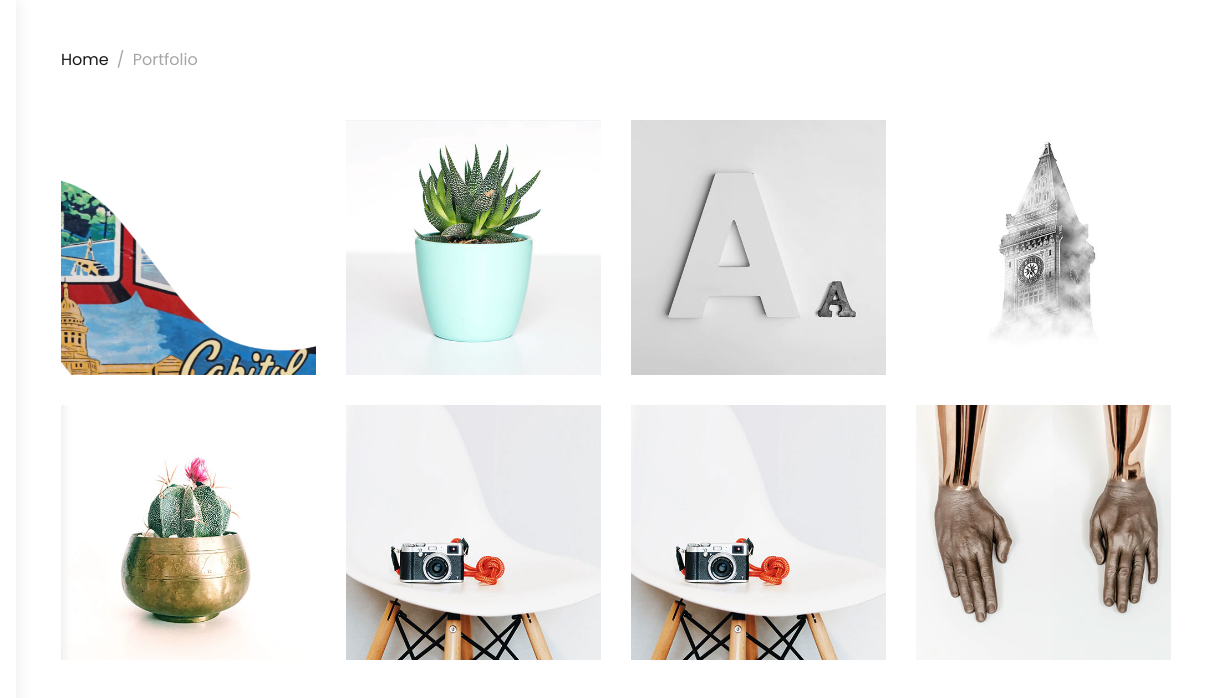
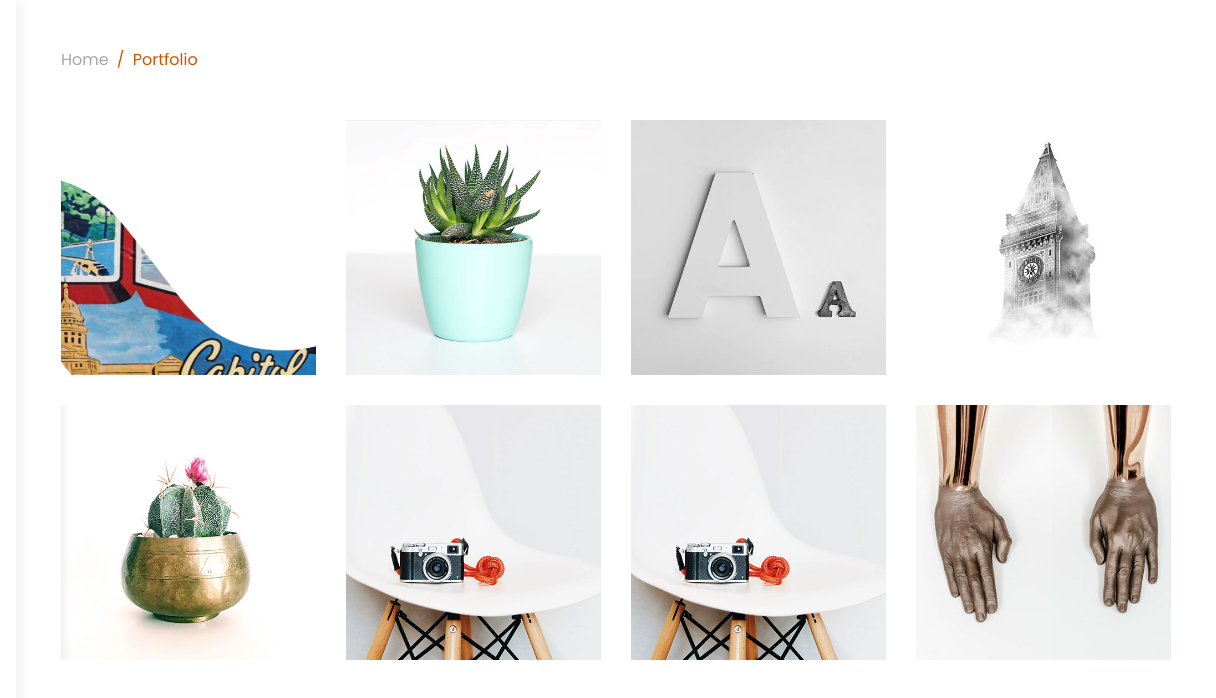
Before and after one commit to JamesonC/JamesonC.github.io, a website: page portfolio.html in a window 1280 px wide. Shown: the full height of the page, 64-1280 px from the left. Drawn offline with nearby package versions, Linux system fonts and the light colour scheme.

Commit message:
changed active anchor tag to burnt orange

```diff
--- a/style.css
+++ b/style.css
@@ -446,7 +446,7 @@ a:hover, a:active {
 
 .breadcrumbs li {
     position: relative;
-    color: #a6a6a6;
+    color: #cc5500;
     padding: 0 12px;
 }
 
@@ -468,7 +468,7 @@ a:hover, a:active {
 }
 
 .breadcrumbs li a {
-    color: #191919;
+    color: #a6a6a6;
     text-decoration: none;
 }
 
```
Also changed, not shown: images/6.png, 1 other file.
